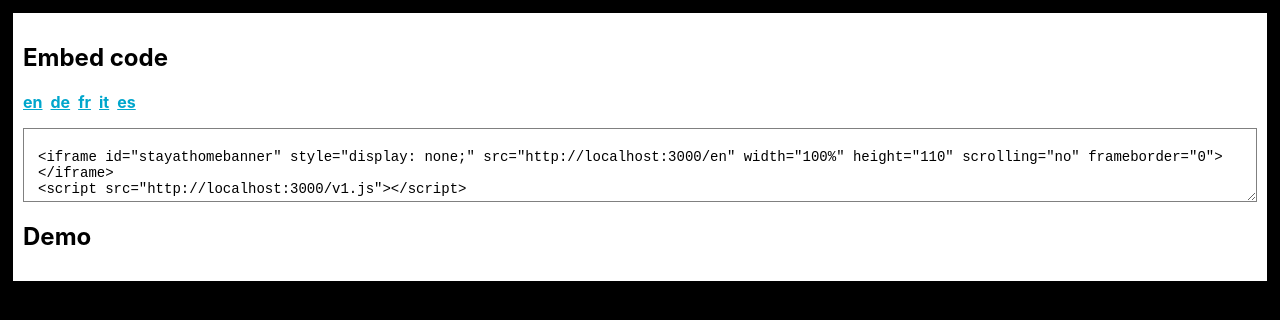
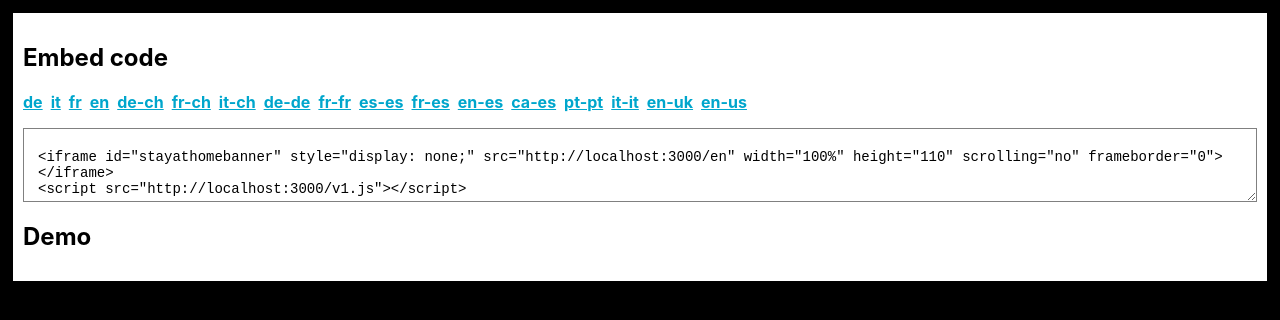
Before and after one commit to masone/stayathomebanner, a Next.js app: page / in a window 1280 px wide. Shown: the top 320 px of the page. Built offline with nearby package versions, Linux system fonts and the light colour scheme.

Commit message:
get languages dynamically

```diff
--- a/languages.json
+++ b/languages.json
@@ -12,7 +12,8 @@
   "fr": {
     "title": "Restez à la maison svp",
     "text": "pour se protéger et protéger les autres. Travaillons ensemble {et lutte contre le virus Corona}",
-    "getBanner": "Obtenez cette bannière sur votre site"
+    "getBanner": "Obtenez cette bannière sur votre site",
+    "url": "https://www.who.int/fr/emergencies/diseases/novel-coronavirus-2019/advice-for-public"
   },
   "en": {
     "title": "Please stay at home",
@@ -28,5 +29,35 @@
   },
   "it-ch": {
     "url": "https://www.bag.admin.ch/bag/it/home.html"
+  },
+  "de-de": {
+    "url": "https://www.zusammengegencorona.de"
+  },
+  "fr-fr": {
+    "url": "https://www.gouvernement.fr/info-coronavirus"
+  },
+  "es-es": {
+    "url": "https://www.mscbs.gob.es/profesionales/saludPublica/ccayes/alertasActual/nCov-China/home.htm"
+  },
+  "fr-es": {
+    "url": "https://www.mscbs.gob.es/fr/profesionales/saludPublica/ccayes/alertasActual/nCov-China/home.htm"
+  },
+  "en-es": {
+    "url": "https://www.mscbs.gob.es/es/profesionales/saludPublica/ccayes/alertasActual/nCov-China/home.htm"
+  },
+  "ca-es": {
+    "url": "https://www.mscbs.gob.es/ca/profesionales/saludPublica/ccayes/alertasActual/nCov-China/home.htm"
+  },
+  "pt-pt": {
+    "url": "https://covid19.min-saude.pt/"
+  },
+  "it-it": {
+    "url": "http://www.governo.it/it/faq-iorestoacasa"
+  },
+  "en-uk": {
+    "url": "https://www.gov.uk/coronavirus"
+  },
+  "en-us": {
+    "url": "https://www.coronavirus.gov/"
   }
 }
--- a/package.json
+++ b/package.json
@@ -13,7 +13,6 @@
   "author": "",
   "license": "ISC",
   "dependencies": {
-    "fs-extra": "^9.0.0",
     "next": "^9.3.1",
     "react": "^16.13.1",
     "react-dom": "^16.13.1"
--- a/pages/[locale].jsx
+++ b/pages/[locale].jsx
@@ -1,6 +1,5 @@
-import { readJSONSync } from "fs-extra";
+import languages from "../languages.json";
 
-const languages = readJSONSync("./languages.json");
 const renderText = (t, url) => {
   const unlinked = t.replace(/[{}]/g, "");
   if (!url) {
--- a/pages/index.jsx
+++ b/pages/index.jsx
@@ -1,11 +1,10 @@
 import { useState, useEffect } from "react";
+import languages from "../languages.json";
 
-const locales = ["en", "de", "fr", "it", "es"];
-
-function Widget({ host }) {
+function Widget({ host, availableLanguages }) {
   const url = (host.match("localhost") ? "http://" : "https://") + host;
 
-  const [locale, setLocale] = useState(locales[0]);
+  const [locale, setLocale] = useState("en");
   useEffect(() => {
     window.initStayathomebanner && window.initStayathomebanner();
   }, [locale]);
@@ -19,7 +18,7 @@ function Widget({ host }) {
     <div className="wrapper">
       <h2>Embed code</h2>
       <div style={{ display: "flex", marginBottom: "1em" }}>
-        {locales.map((l) => (
+        {availableLanguages.map((l) => (
           <a
             key={l}
             href={`#${l}`}
@@ -51,7 +50,8 @@ function Widget({ host }) {
 }
 
 Widget.getInitialProps = ({ req }) => {
-  return { host: req.headers.host };
+  const availableLanguages = Object.keys(languages);
+  return { host: req.headers.host, availableLanguages };
 };
 
 export default Widget;
```
Also changed, not shown: 1 other file (tests, documents, lock files or other folders).
